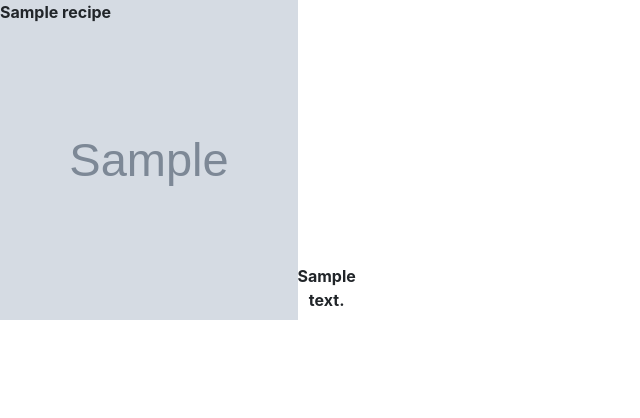
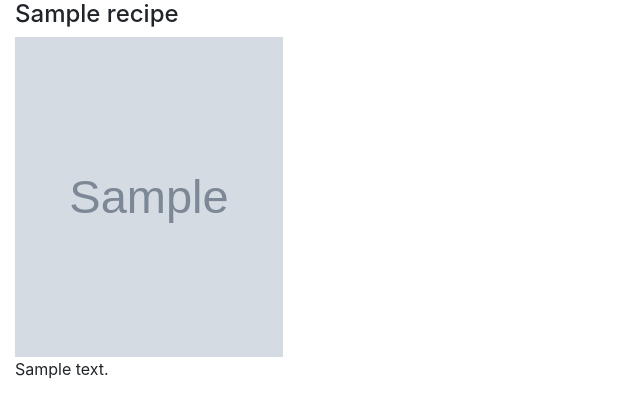
Before and after one commit to Code-Institute-Submissions/cook-king, a Flask app: page / in a window 1280 px wide. Shown: the part 56-474 px from the top of the page, without its empty margins (0-640 px from the left). Run offline with Flask 2, Linux system fonts and the light colour scheme; grey boxes marked "Sample" are stand-in pictures; a database or web service that is not in the repository returns one stand-in record (values such as "Sample title"); some libraries are stand-ins or nearby versions.

Commit message:
ädding some styling and checking does recipes work

```diff
--- a/static/css/style.css
+++ b/static/css/style.css
@@ -13,18 +13,15 @@
 
 .container-recipes {
     position: relative;
-    text-align: center;
+    /*text-align: center;*/
     /*color: white;*/
 }
 
-.centered-top {
-    position: absolute;
+.description-text {
+    font-size: 1em;
 }
 
-.bottom-middle {
-    position: absolute;
-    bottom: 8px;
-}
+
 
 .recipe-images {
     height: 20em;
--- a/templates/recipes.html
+++ b/templates/recipes.html
@@ -2,10 +2,12 @@
 <div class="row">
     {% for recipes in recipes %}
     <div class="col-3">
-        <div class="container-recipes">
-            <div class="centered-top"><strong>{{recipes.recipe_name}}</strong></div>
+        <div class="container">
+            <h4>{{recipes.recipe_name}}</h4>
             <img src={{recipes.recipe_image}} class='recipe-images' />
-            <strong class="bottom-middle">{{recipes.recipe_description}}</strong>
+            <div class="description-text">{{recipes.recipe_description}}
+            </div>
+
         </div>
     </div>
     {% endfor %}
```
